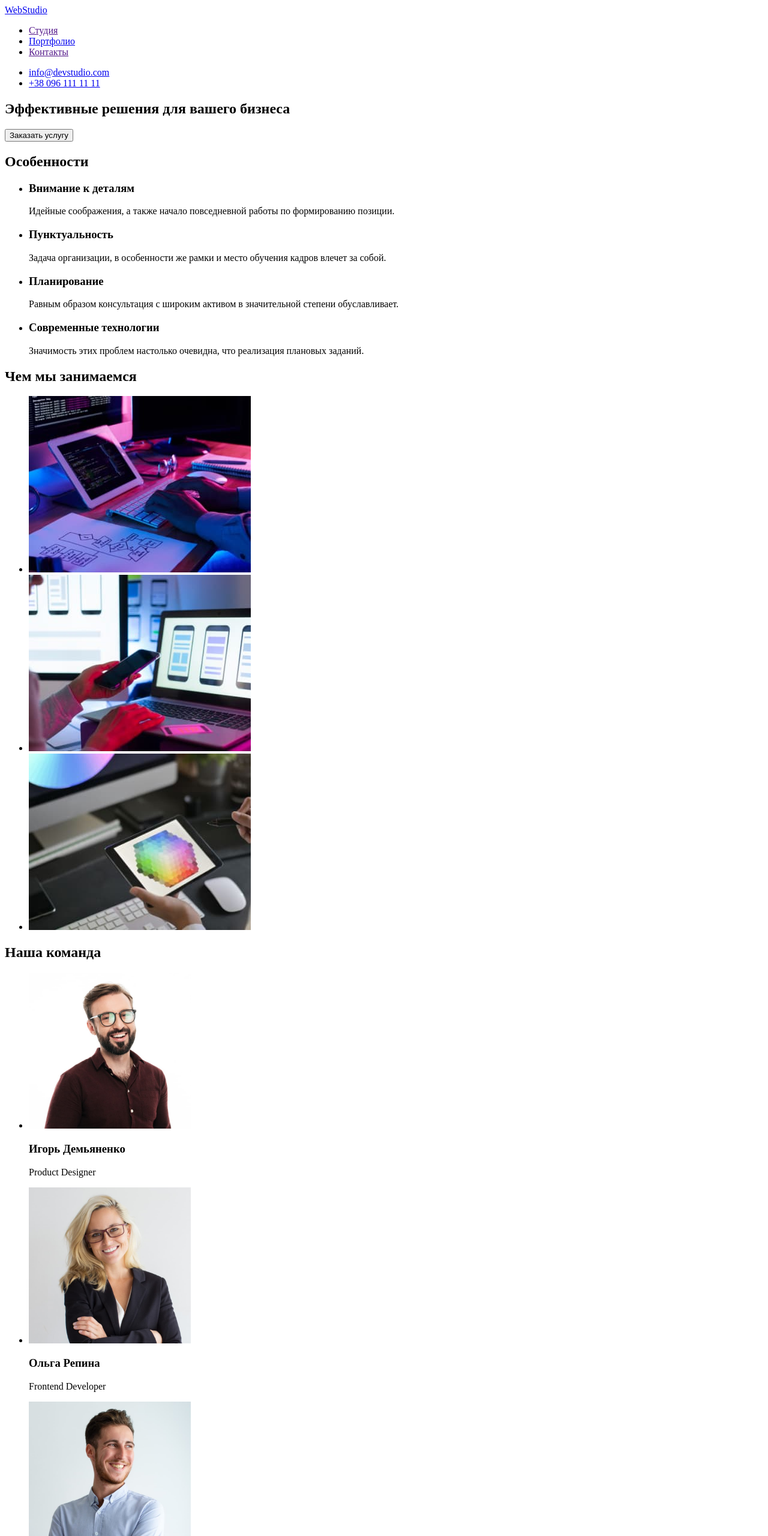
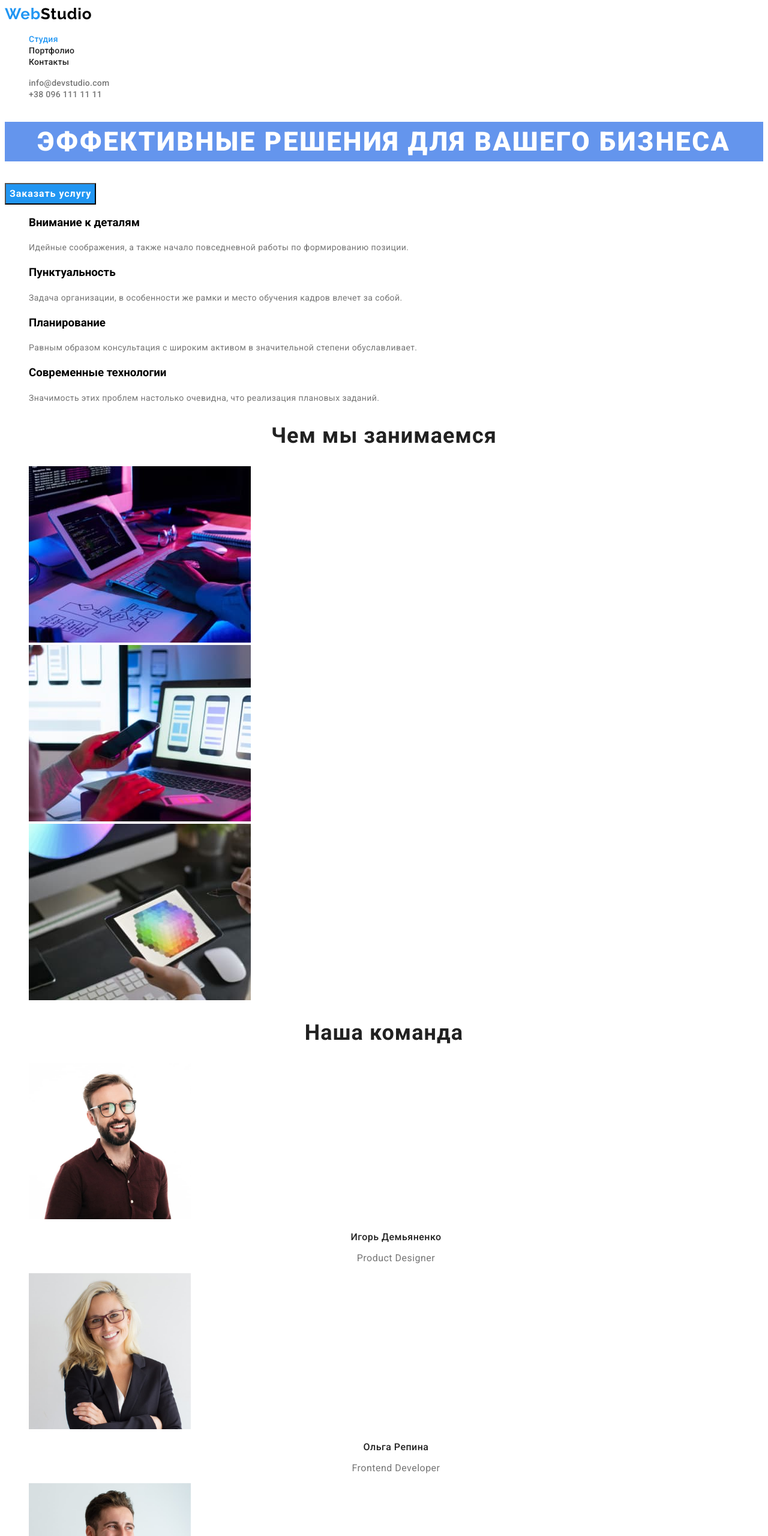
Before and after one commit to KateBlin0va/goit-markup-hw-02, a plain HTML site: page index.html in a window 1280 px wide. Shown: the top 2560 px of the page at 60% size. Drawn offline with Linux system fonts and the light colour scheme.

Commit message:
Добавляет оформление цвета и шрифта

```diff
--- a/css/styles.css
+++ b/css/styles.css
@@ -0,0 +1,241 @@
+:root {
+  --logo-color: #000000;
+  --title-color: #212121;
+  --text-color: #757575;
+  --extra-color: #ffffff;
+  --accent-color: #2196f3;
+}
+
+body {
+  font-family: 'Roboto', sans-serif;
+}
+
+.list {
+  list-style: none;
+}
+
+.link {
+  text-decoration: none;
+}
+
+.pointer {
+  cursor: pointer;
+}
+
+
+/* HEADER */
+
+.header-logo {
+  font-family: 'Raleway', sans-serif;
+  font-weight: 700;
+  font-size: 26px;
+  line-height: calc(31 / 26);
+  letter-spacing: 0.03em;
+  color: var(--logo-color);
+}
+
+.logo-item-header {
+  color: var(--accent-color);
+}
+
+.header-link {
+  font-weight: 500;
+  font-size: 14px;
+  line-height: calc(16 / 14);
+  letter-spacing: 0.02em;
+  color: var(--title-color);
+}
+
+.header-link:hover,
+.header-link:focus,
+.header-tel:hover,
+.header-tel:focus {
+  color: var(--accent-color);
+}
+
+.header-nav .link.current {
+    color: var(--accent-color);
+}
+
+.header-tel,
+.header-mail {
+  font-weight: 500;
+  font-size: 14px;
+  line-height: calc(16 / 14);
+  letter-spacing: 0.02em;
+  color: #757575;
+}
+
+/* HERO */
+
+.hero-title {
+  font-weight: 900;
+  font-size: 44px;
+  line-height: calc(60 / 40);
+  text-align: center;
+  letter-spacing: 0.06em;
+  text-transform: uppercase;
+  color: var(--extra-color);
+  background-color: cornflowerblue;
+}
+
+.hero-btn {
+  font-family: inherit;
+  font-weight: 700;
+  font-size: 16px;
+  line-height: calc(30 / 16);
+  display: flex;
+  align-items: center;
+  text-align: center;
+  letter-spacing: 0.06em;
+  color: var(--extra-color);
+  background-color: var(--accent-color);
+}
+
+.hero-btn:hover,
+.hero-btn:focus {
+  background-color: #188ce8;
+}
+
+/* FEATURES */
+
+  .visually-hidden {
+    position: absolute;
+    white-space: nowrap;
+    width: 1px;
+    height: 1px;
+    overflow: hidden;
+    border: 0;
+    padding: 0;
+    clip: rect(0 0 0 0);
+    clip-path: inset(50%);
+    margin: -1px;
+  }
+}
+
+.features-item-title {
+  font-weight: 700;
+  font-size: 14px;
+  line-height: calc(16 / 14);
+  letter-spacing: 0.03em;
+  text-transform: uppercase;
+  color: var(--title-color);
+}
+
+.features-text {
+  font-weight: 400;
+  font-size: 14px;
+  line-height: calc(24 / 14);
+  letter-spacing: 0.03em;
+  color: var(--text-color);
+}
+
+/* ABOUT US */
+
+.about-title {
+  font-weight: 700;
+  font-size: 36px;
+  line-height: calc(42 / 36);
+  text-align: center;
+  letter-spacing: 0.03em;
+  color: var(--title-color);
+}
+
+/* TEAM */
+
+.team-title {
+  font-family: 'Roboto', sans-serif;
+  font-weight: 700;
+  font-size: 36px;
+  line-height: calc(42 / 36);
+  text-align: center;
+  letter-spacing: 0.03em;
+  color: var(--title-color);
+}
+
+.team-item-title {
+  font-weight: 500;
+  font-size: 16px;
+  line-height: calc(19 / 16);
+  text-align: center;
+  letter-spacing: 0.03em;
+  color: var(--title-color);
+}
+
+.team-item-text {
+font-weight: 400;
+font-size: 16px;
+line-height: calc(19 / 16);
+text-align: center;
+letter-spacing: 0.03em;
+color: var(--text-color);
+}
+
+/* FOOTER */
+
+.footer-logo {
+  font-family: 'Raleway', sans-serif;
+  font-weight: 700;
+  font-size: 26px;
+  line-height: calc(31 / 26);
+  letter-spacing: 0.03em;
+  color: var(--extra-color);
+  background-color: cornflowerblue;
+}
+
+.logo-item-footer {
+  color: var(--accent-color);
+}
+
+.contacts-address-item {
+font-style: normal;
+font-size: 14px;
+line-height: calc(24 / 14);
+letter-spacing: 0.03em;
+color: var(--extra-color);
+background-color: cornflowerblue;
+}
+
+.contacts-item {
+font-style: normal;
+font-size: 14px;
+line-height: calc(24 / 14);
+letter-spacing: 0.03em;
+color: rgba(255, 255, 255, 0.6);
+background-color: cornflowerblue;
+}
+
+/* PORTFOLIO */
+
+.portfolio-btn {
+  font-family: inherit;
+  font-weight: 500;
+  font-size: 16px;
+  line-height: calc(26 / 16);
+  text-align: center;
+  letter-spacing: 0.03em;
+  color: var(--title-color);
+}
+
+.portfolio-btn:hover,
+.portfolio-btn:focus {
+  color: var(--extra-color);
+  background-color: var(--accent-color);
+}
+
+.works-title {
+  font-weight: 700;
+  font-size: 18px;
+  line-height: calc(36 / 18);
+  letter-spacing: 0.06em;
+  color: var(--title-color);
+}
+
+.works-text {
+  font-family: 'Roboto' sans-serif;
+  font-weight: 400;
+  font-size: 16px;
+  line-height: calc(30 / 16);
+  letter-spacing: 0.03em;
+  color: var(--text-color);
+}
--- a/index.html
+++ b/index.html
@@ -5,113 +5,126 @@
     <meta http-equiv="X-UA-Compatible" content="IE=edge" />
     <meta name="viewport" content="width=device-width, initial-scale=1.0" />
     <title>Document</title>
+    <link rel="preconnect" href="https://fonts.googleapis.com">
+    <link rel="preconnect" href="https://fonts.gstatic.com" crossorigin>
+    <link href="https://fonts.googleapis.com/css2?family=Raleway:wght@700&family=Roboto:wght@400;500;700;900&display=swap"
+      rel="stylesheet">
     <link rel="stylesheet" href="./css/styles.css">
   </head>
   <body>
     <!--Шапка-->
-    <header>
-      <nav>
-        <a href="/"> WebStudio </a>
-        <ul>
-          <li><a href="">Студия</a></li>
-          <li><a href="./portfolio.html">Портфолио</a></li>
-          <li><a href="">Контакты</a></li>
+    <header class="header">
+      <nav class="header-nav">
+        <a class="header-logo link"  href="/"><span class="logo-item-header">Web</span>Studio</a>
+        <ul class="header-list list">
+          <li class="header-item">
+            <a class="header-link link current"  href="./index.html">Студия</a></li>
+          <li class="header-item">
+            <a class="header-link link"  href="./portfolio.html">Портфолио</a></li>
+          <li class="header-item">
+            <a class="header-link link"  href="">Контакты</a></li>
         </ul>
       </nav>
-      <ul>
+      <ul class="list">
         <li>
-          <a href="mailto:info@devstudio.com">info@devstudio.com</a>
+          <a class="header-mail link"  href="mailto:info@devstudio.com">info@devstudio.com</a>
         </li>
         <li>
-          <a href="tel:+380961111111">+38 096 111 11 11</a>
+          <a class="header-tel link"  href="tel:+380961111111">+38 096 111 11 11</a>
         </li>
       </ul>
     </header>
-    <!---->
-    <section>
-      <h1>Эффективные решения для вашего бизнеса</h1>
-      <button type="button">Заказать услугу</button>
+
+    <main>
+    <!--Герой-->
+    <section class="hero">
+      <h1 class="hero-title">Эффективные решения для вашего бизнеса</h1>
+      <button type="button" class="hero-btn pointer">Заказать услугу</button>
     </section>
 
-    <main>
       <!--Особенности-->
       <section>
-        <h2>Особенности</h2>
-        <ul>
-          <li>
-            <h3>Внимание к деталям</h3>
-            <p>Идейные соображения, а также начало повседневной работы по формированию позиции.</p>
+        <h2 class="features-title visually-hidden" >Особенности</h2>
+        <ul class="features-list list">
+          <li class="features-item">
+            <h3 class="features-item-title">Внимание к деталям</h3>
+            <p class="features-text">Идейные соображения, а также начало повседневной работы по формированию позиции.</p>
           </li>
-          <li>
-            <h3>Пунктуальность</h3>
-            <p>
+          <li class="features-item">
+            <h3 class="features-item-title" >Пунктуальность</h3>
+            <p class="features-text">
               Задача организации, в особенности же рамки и место обучения кадров влечет за собой.
             </p>
           </li>
-          <li>
-            <h3>Планирование</h3>
-            <p>
+          <li class="features-item">
+            <h3 class="features-item-title">Планирование</h3>
+            <p class="features-text">
               Равным образом консультация с широким активом в значительной степени обуславливает.
             </p>
           </li>
-          <li>
-            <h3>Современные технологии</h3>
-            <p>Значимость этих проблем настолько очевидна, что реализация плановых заданий.</p>
+          <li class="features-item">
+            <h3 class="features-item-title">Современные технологии</h3>
+            <p class="features-text">Значимость этих проблем настолько очевидна, что реализация плановых заданий.</p>
           </li>
         </ul>
       </section>
 
       <!--Чем мы занимаемся-->
-      <section>
-        <h2>Чем мы занимаемся</h2>
-        <ul>
-          <li>
+      <section class="about">
+        <h2 class="about-title">Чем мы занимаемся</h2>
+        <ul class="about-list list">
+          <li class="about-item">
             <img src="./images/box1.jpg" alt="Рабочий стол" width="370" />
           </li>
-          <li>
+          <li class="about-item">
             <img src="./images/box2.jpg" alt="Ноутбук, телефон" width="370" />
           </li>
-          <li>
+          <li class="about-item">
             <img src="./images/box3.jpg" alt="Планшет" width="370" />
           </li>
         </ul>
       </section>
 
       <!--Наша команда-->
-      <section>
-        <h2>Наша команда</h2>
-        <ul>
-          <li>
+      <section class="team">
+        <h2 class="team-title">Наша команда</h2>
+        <ul class="team-list list">
+          <li class="team-item">
             <img src="./images/работник1.jpg" alt="Работник 1" width="270" />
-            <h3>Игорь Демьяненко</h3>
-            <p>Product Designer</p>
+            <h3 class="team-item-title">Игорь Демьяненко</h3>
+            <p class="team-item-text">Product Designer</p>
           </li>
-          <li>
+          <li class="team-item">
             <img src="./images/работник2.jpg" alt="Работник 2" width="270" />
-            <h3>Ольга Репина</h3>
-            <p>Frontend Developer</p>
+            <h3 class="team-item-title">Ольга Репина</h3>
+            <p class="team-item-text">Frontend Developer</p>
           </li>
-          <li>
+          <li class="team-item">
             <img src="./images/работник3.jpg" alt="Работник 3" width="270" />
-            <h3>Николай Тарасов</h3>
-            <p>Marketing</p>
+            <h3 class="team-item-title">Николай Тарасов</h3>
+            <p class="team-item-text">Marketing</p>
           </li>
-          <li>
+          <li class="team-item">
             <img src="./images/работник4.jpg" alt="Работник 4" width="270" />
-            <h3>Михаил Ермаков</h3>
-            <p>UI Designer</p>
+            <h3 class="team-item-title">Михаил Ермаков</h3>
+            <p class="team-item-text">UI Designer</p>
           </li>
         </ul>
       </section>
     </main>
     <!--Футер-->
     <footer>
-      <a href="/"> WebStudio </a>
-      <address>
-        г. Киев, пр-т Леси Украинки, 26 <br />
-        <a href="mailto:info@devstudio.com">info@devstudio.com</a><br />
-        <a href="tel:+380961111111">+38 096 111 11 11</a>
+      <a href="./index.html" class="footer-logo link"><span class="logo-item-footer">Web</span>Studio </a>
+      <address class="contacts link">
+        <ul class="contacts-list list">
+          <li><a class="contacts-address-item link" href="https://goo.gl/maps/DUNgC5Vg5aknv6yu6"
+            target="blank"
+            rel="noopener noreferrer"
+            >г. Киев, пр-т Леси Украинки, 26 <br /></a></li>
+          <li><a class="contacts-item link"  href="mailto:info@devstudio.com">info@devstudio.com <br /></a></li>
+          <li><a class="contacts-item link"  href="tel:+380961111111">+38 096 111 11 11</a></li>
       </address>
+        </ul>
     </footer>
   </body>
 </html>
```
Also changed, not shown: portfolio.html (+63 -45 lines).
